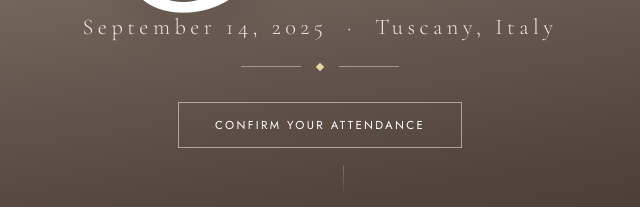
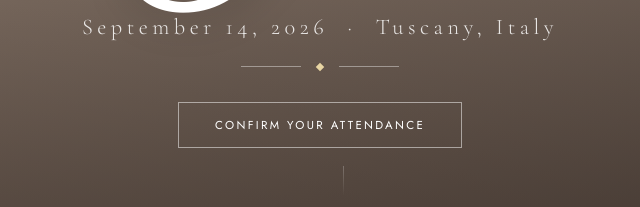
Before and after one commit to merouarh/Wedding_test, a plain HTML site: page index.html in a window 1280 px wide. Shown: the part 535-742 px from the top of the page, 320-960 px from the left. Drawn offline with nearby package versions, Linux system fonts and the light colour scheme.

Commit message:
Update wedding date to September 14, 2026

```diff
--- a/wedding.html
+++ b/index.html
@@ -1430,7 +1430,7 @@ footer {
       <span class="hero-ampersand">&</span>
       James
     </h1>
-    <p class="hero-date">September 14, 2025 &nbsp;·&nbsp; Tuscany, Italy</p>
+    <p class="hero-date">September 14, 2026 &nbsp;·&nbsp; Tuscany, Italy</p>
     <div class="hero-divider">
       <div class="hero-divider-line"></div>
       <div class="hero-divider-diamond"></div>
@@ -1451,8 +1451,8 @@ footer {
 <section class="countdown-section reveal">
   <span class="section-tag">Days Until We Say I Do</span>
   <div class="countdown-wrap" id="countdown">
-    <div class="countdown-item"><span class="countdown-number" id="cd-days">00</span><span class="countdown-label">Days</span></div>
-    <div class="countdown-item"><span class="countdown-number" id="cd-hours">00</span><span class="countdown-label">Hours</span></div>
+    <div class="countdown-item"><span class="countdown-number" id="cd-days">50</span><span class="countdown-label">Days</span></div>
+    <div class="countdown-item"><span class="countdown-number" id="cd-hours">48</span><span class="countdown-label">Hours</span></div>
     <div class="countdown-item"><span class="countdown-number" id="cd-minutes">00</span><span class="countdown-label">Minutes</span></div>
     <div class="countdown-item"><span class="countdown-number" id="cd-seconds">00</span><span class="countdown-label">Seconds</span></div>
   </div>
@@ -1532,7 +1532,7 @@ footer {
         </div>
         <div class="detail-card-title">Date & Time</div>
         <div class="detail-card-text">
-          <strong>September 14, 2025</strong>
+          <strong>September 14, 2026</strong>
           Ceremony begins at 4:00 PM<br>
           Doors open at 3:30 PM<br>
           Reception until midnight
@@ -1837,7 +1837,7 @@ footer {
      ========================================== -->
 <footer>
   <div class="footer-names">Sarah & James</div>
-  <div class="footer-date">September 14, 2025 · Tuscany, Italy</div>
+  <div class="footer-date">September 14, 2026· Tuscany, Italy</div>
   <nav class="footer-links">
     <a href="#story">Our Story</a>
     <a href="#details">Details</a>
```
